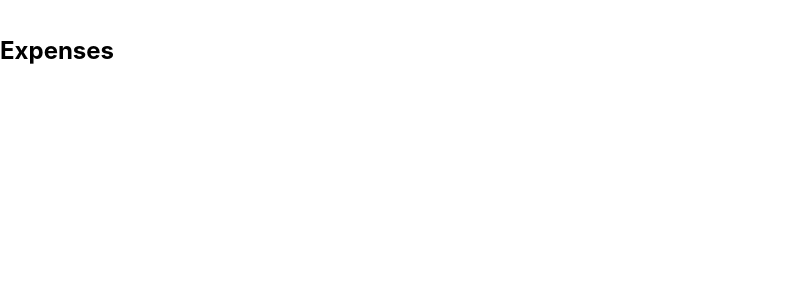
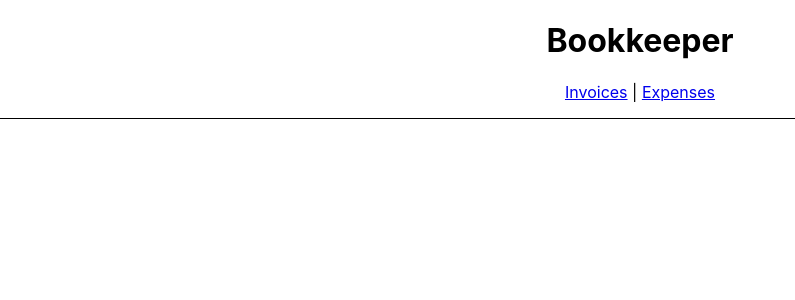
Before and after one commit to CoolDeveloper101/my-react-app, a React (Vite) app: page /expenses in a window 1280 px wide. Shown: the top 300 px of the page, without its empty margins (0-795 px from the left). Built offline with nearby package versions, Linux system fonts and the light colour scheme.

Commit message:
Upgrade to React 18

```diff
--- a/src/main.tsx
+++ b/src/main.tsx
@@ -1,20 +1,33 @@
 import React from 'react'
-import ReactDOM from 'react-dom'
+import ReactDOM from 'react-dom/client'
 import { BrowserRouter, Route, Routes } from 'react-router-dom'
 import './index.css'
 import App from './App'
 import Expenses from './pages/expenses'
 import Invoices from './pages/invoices'
 
-ReactDOM.render(
+
+const root = ReactDOM.createRoot(
+  document.getElementById('root')!
+)
+
+root.render(
   <React.StrictMode>
     <BrowserRouter>
       <Routes>
-        <Route path="/" element={<App />} />
-        <Route path="expenses" element={<Expenses />} />
-        <Route path="invoices" element={<Invoices />} />
+        <Route path="/" element={<App />}>
+          <Route path="expenses" element={<Expenses />} />
+          <Route path="invoices" element={<Invoices />} />
+        </Route>
+        <Route
+          path="*"
+          element={
+            <main style={{ padding: "1rem" }}>
+              <p>Error! 404 Page Not Found</p>
+            </main>
+          }
+        />
       </Routes>
     </BrowserRouter>
   </React.StrictMode>,
-  document.getElementById('root')
 )
```
Also changed, not shown: package.json (+5 -5 lines), 1 other file (tests, documents, lock files or other folders).
